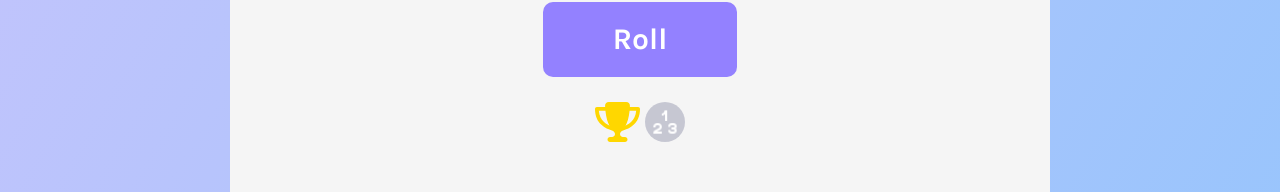
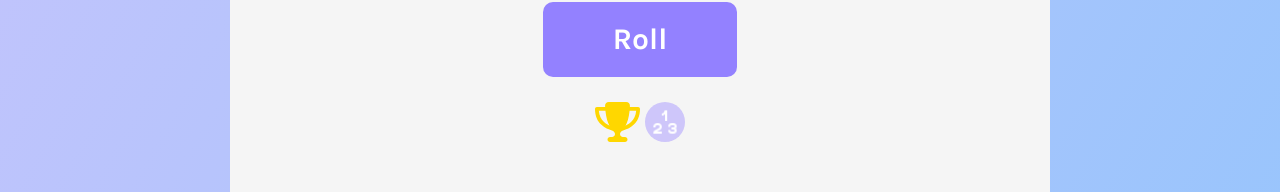
Before and after one commit to bendiz/tenzi-game, a React (Vite) app: page / in a window 1280 px wide. Shown: the part 560-752 px from the top of the page. Built offline with nearby package versions, Linux system fonts and the light colour scheme.

Commit message:
Change color of toggle button

```diff
--- a/src/index.css
+++ b/src/index.css
@@ -249,11 +249,11 @@ label > span {
 
 label img:hover {
   animation: shaking 0.4s;
-  background: #9481ff69;
+  background: #9481ff;
 }
 
 span > img {
-  background: #4a4e7446;
+  background: #9481ff69;
   padding: 0.3rem;
   border-radius: 100px;
   width: 40px;
```
